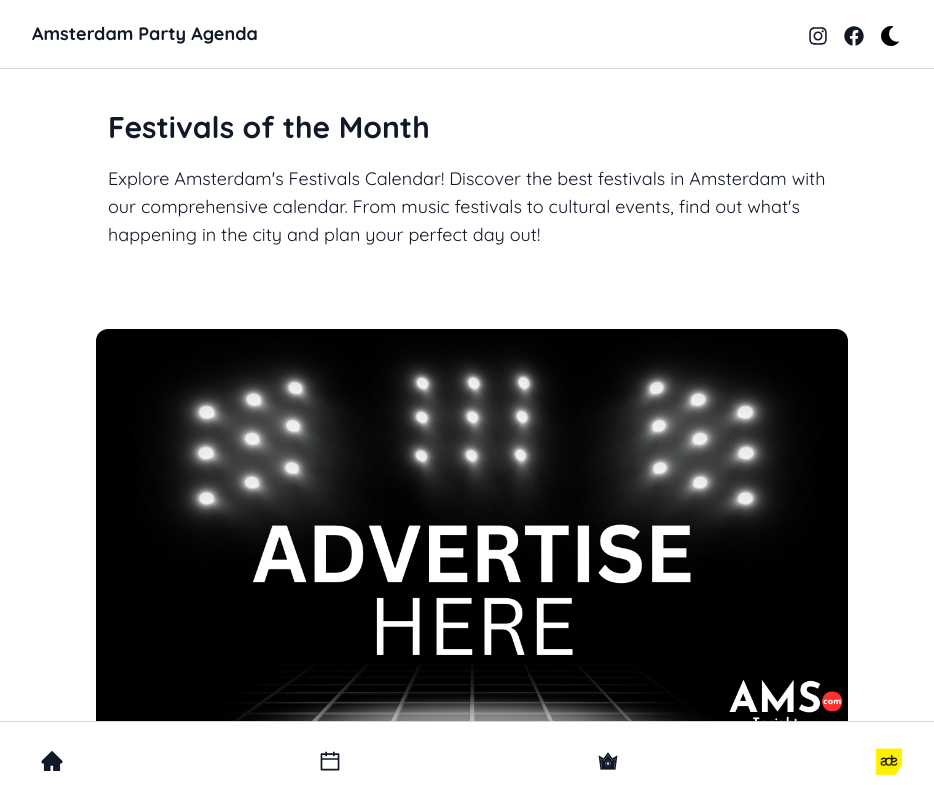
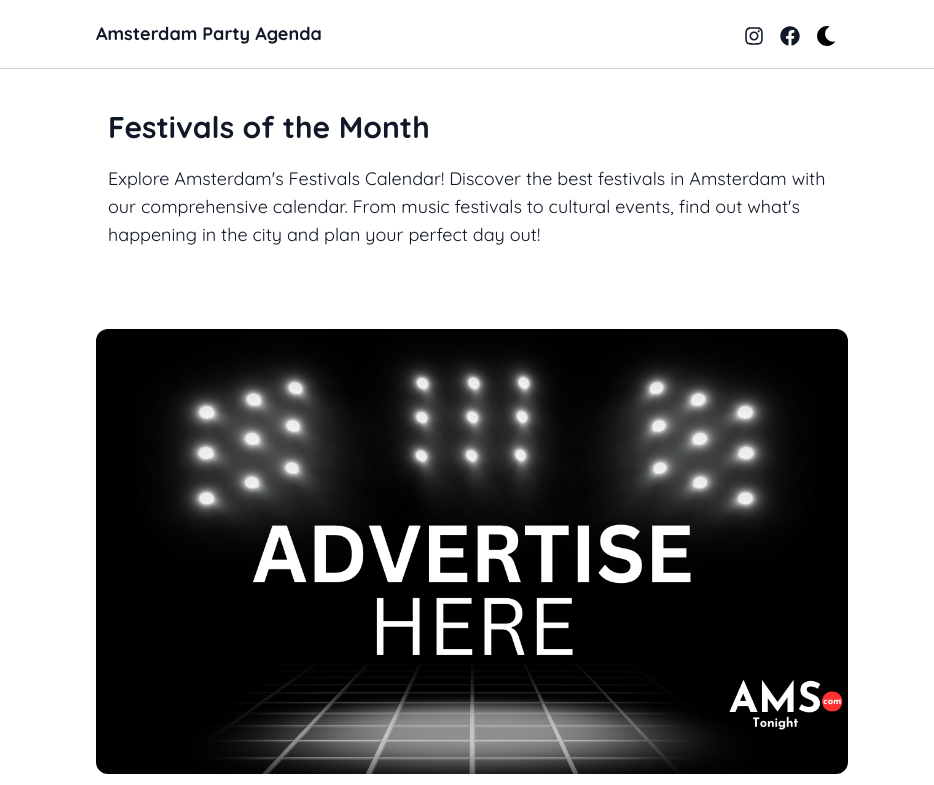
Before and after one commit to canguden/amstonight.com, a Next.js app: page /festivals in a window 1280 px wide. Shown: the top 785 px of the page, without its empty margins (168-1102 px from the left). Built offline with nearby package versions, Linux system fonts and the light colour scheme; a web font is replaced by a local one; what @sanity/demo would draw is missing.

Commit message:
minimalistic

```diff
--- a/components/Header.tsx
+++ b/components/Header.tsx
@@ -11,10 +11,10 @@ const Header = () => {
   return (
     <div
       className="sticky top-0 z-50  w-full border-b border-gray-300 bg-white/80 py-5
-      backdrop-blur dark:border-zinc-900 dark:bg-black/80 2xl:hidden"
+      backdrop-blur dark:border-zinc-900 dark:bg-black/80 "
     >
-      <div className="mx-auto flex max-w-4xl flex-row items-center justify-between 2xl:hidden">
-        <div className="flex justify-start text-center 2xl:hidden">
+      <div className="mx-auto flex max-w-3xl flex-row items-center justify-between ">
+        <div className="flex justify-start text-center ">
           <Link href="/">
             {/* <h1 className='text-2xl font-bold md:font-bold ml-3 md:ml-2 md:text-2xl'>AmsTonight</h1> */}
             <h1 className="ml-3 flex flex-row font-bold md:ml-2 md:text-2xl md:font-bold">
@@ -37,9 +37,7 @@ const Header = () => {
             </li>
           </Link>
           <li>
-            <div className="mr-5   2xl:hidden">
-              {mounted && <ThemeChanger />}
-            </div>
+            <div className="mr-5 ">{mounted && <ThemeChanger />}</div>
           </li>
         </ul>
       </div>
--- a/pages/_app.tsx
+++ b/pages/_app.tsx
@@ -14,16 +14,13 @@ export default function App({ Component, pageProps }: AppProps) {
   return (
     <>
       <ThemeProvider enableSystem={true} attribute="class">
-        <SideBar />
         <Header />
         {/* <Ad /> */}
         <div className="m-auto  mt-10 sm:max-w-3xl">
           <Component {...pageProps} />
         </div>
         <Analytics />
-        <div className="fixed bottom-0 mt-20 w-full flex-grow">
-          <Footer />
-        </div>
+        <div className="fixed bottom-0 mt-20 w-full flex-grow"></div>
       </ThemeProvider>
     </>
   )
--- a/pages/index.tsx
+++ b/pages/index.tsx
@@ -108,8 +108,6 @@ export default function IndexPage({ title, tags }: PropsType) {
             events={eventsState}
           />
         </div>
-        <div className="border-2 border-b border-red-500"></div>
-        <Featured />
       </div>
     </>
   )
```
